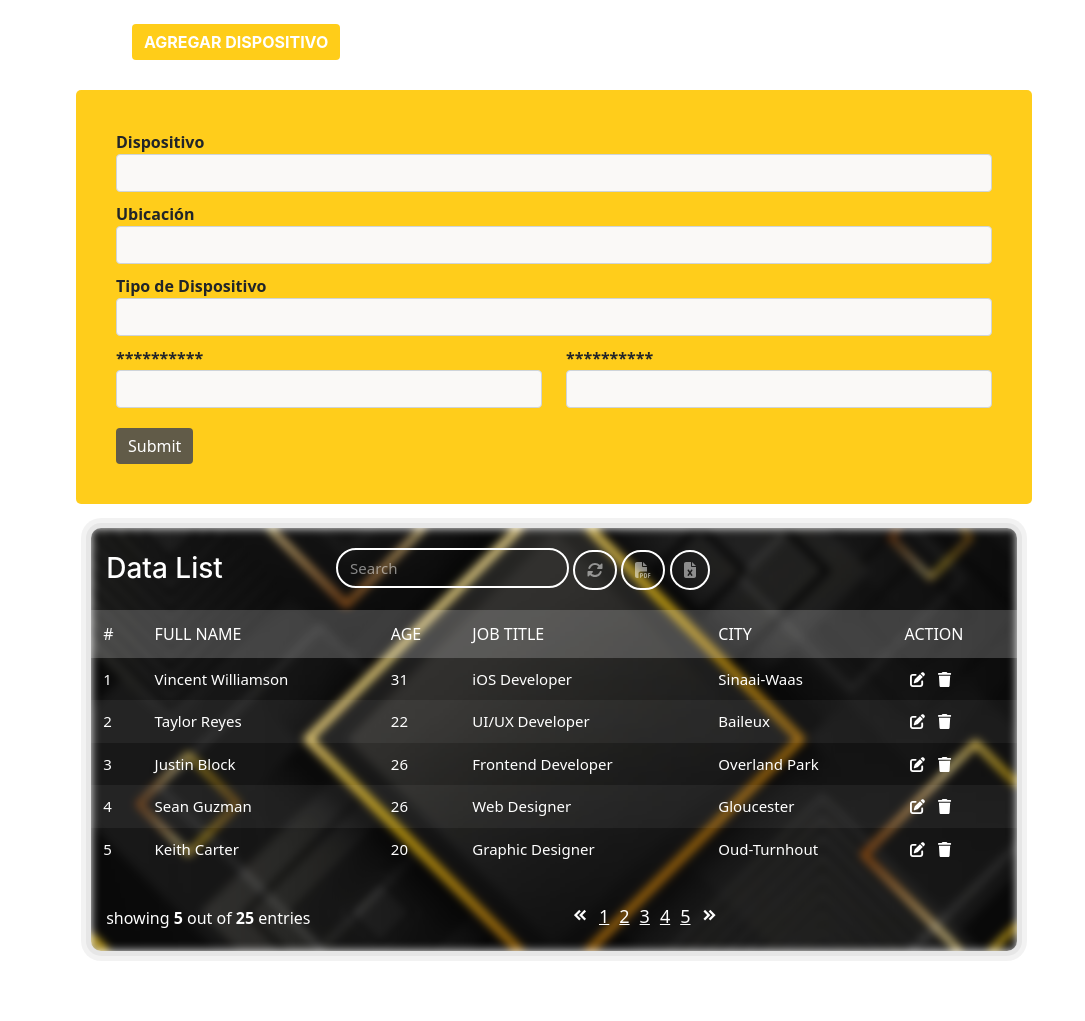
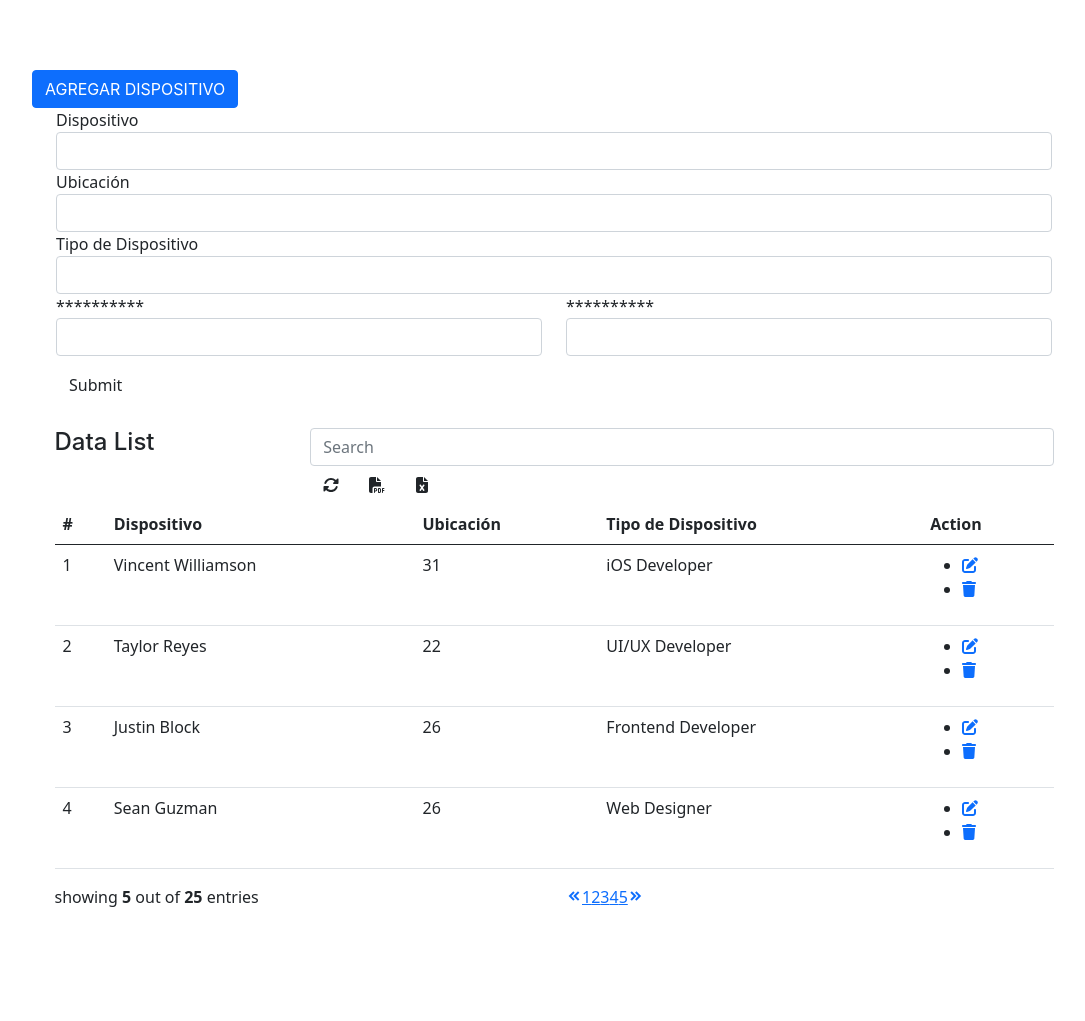
Before and after one commit to Kumati63/Rayzek, a Django app: template templates/PrimeraApp/CrudDispositivos.html in a window 1280 px wide. Shown: the part 56-1077 px from the top of the page, without its empty margins (86-1171 px from the left). Before the commit the page ends 1017 px from the top, so only its background shows below. Run offline with Django 3.2, Linux system fonts and the light colour scheme; the template is opened without the code that fills it, so the values that code supplies are empty; some libraries are stand-ins or nearby versions.

Commit message:
dasdas
dsadsa

```diff
--- a/templates/PrimeraApp/CrudDispositivos.html
+++ b/templates/PrimeraApp/CrudDispositivos.html
@@ -70,10 +70,9 @@
                                     <thead>
                                         <tr>
                                             <th>#</th>
-                                            <th>Full Name</th>
-                                            <th>Age</th>
-                                            <th>Job Title</th>
-                                            <th>City</th>
+                                            <th>Dispositivo</th>
+                                            <th>Ubicación</th>
+                                            <th>Tipo de Dispositivo</th>
                                             <th>Action</th>
                                         </tr>
                                     </thead>
@@ -83,7 +82,6 @@
                                             <td>Vincent Williamson</td>
                                             <td>31</td>
                                             <td>iOS Developer</td>
-                                            <td>Sinaai-Waas</td>
                                             <td>
                                                 <ul class="action-list">
                                                     <li><a href="#" data-tip="edit"><i class="fa fa-edit"></i></a>
@@ -98,7 +96,6 @@
                                             <td>Taylor Reyes</td>
                                             <td>22</td>
                                             <td>UI/UX Developer</td>
-                                            <td>Baileux</td>
                                             <td>
                                                 <ul class="action-list">
                                                     <li><a href="#" data-tip="edit"><i class="fa fa-edit"></i></a>
@@ -113,7 +110,6 @@
                                             <td>Justin Block</td>
                                             <td>26</td>
                                             <td>Frontend Developer</td>
-                                            <td>Overland Park</td>
                                             <td>
                                                 <ul class="action-list">
                                                     <li><a href="#" data-tip="edit"><i class="fa fa-edit"></i></a>
@@ -128,7 +124,6 @@
                                             <td>Sean Guzman</td>
                                             <td>26</td>
                                             <td>Web Designer</td>
-                                            <td>Gloucester</td>
                                             <td>
                                                 <ul class="action-list">
                                                     <li><a href="#" data-tip="edit"><i class="fa fa-edit"></i></a>
@@ -138,21 +133,7 @@
                                                 </ul>
                                             </td>
                                         </tr>
-                                        <tr>
-                                            <td>5</td>
-                                            <td>Keith Carter</td>
-                                            <td>20</td>
-                                            <td>Graphic Designer</td>
-                                            <td>Oud-Turnhout</td>
-                                            <td>
-                                                <ul class="action-list">
-                                                    <li><a href="#" data-tip="edit"><i class="fa fa-edit"></i></a>
-                                                    </li>
-                                                    <li><a href="#" data-tip="delete"><i class="fa fa-trash"></i></a>
-                                                    </li>
-                                                </ul>
-                                            </td>
-                                        </tr>
+
                                     </tbody>
                                 </table>
                             </div>
--- a/templates/PrimeraApp/main.html
+++ b/templates/PrimeraApp/main.html
@@ -9,8 +9,6 @@
     <link rel="icon" type="image/x-icon" href="{% static 'img/icon/favicon.ico' %}">
     <!-- css-->
     <link rel="stylesheet" href="{% static 'css/Landingpage.css' %}">
-    <link rel="stylesheet" href="{% static 'css/CrudDispositivos.css' %}">
-    <link rel="stylesheet" href="{% static 'css/CrudDispositivos2.css' %}">
     <!-- Google fonts -->
     <link href='https://fonts.googleapis.com/css?family=Poppins' rel='stylesheet'>
     <link href='https://unpkg.com/boxicons@2.1.4/css/boxicons.min.css' rel='stylesheet'>
```
